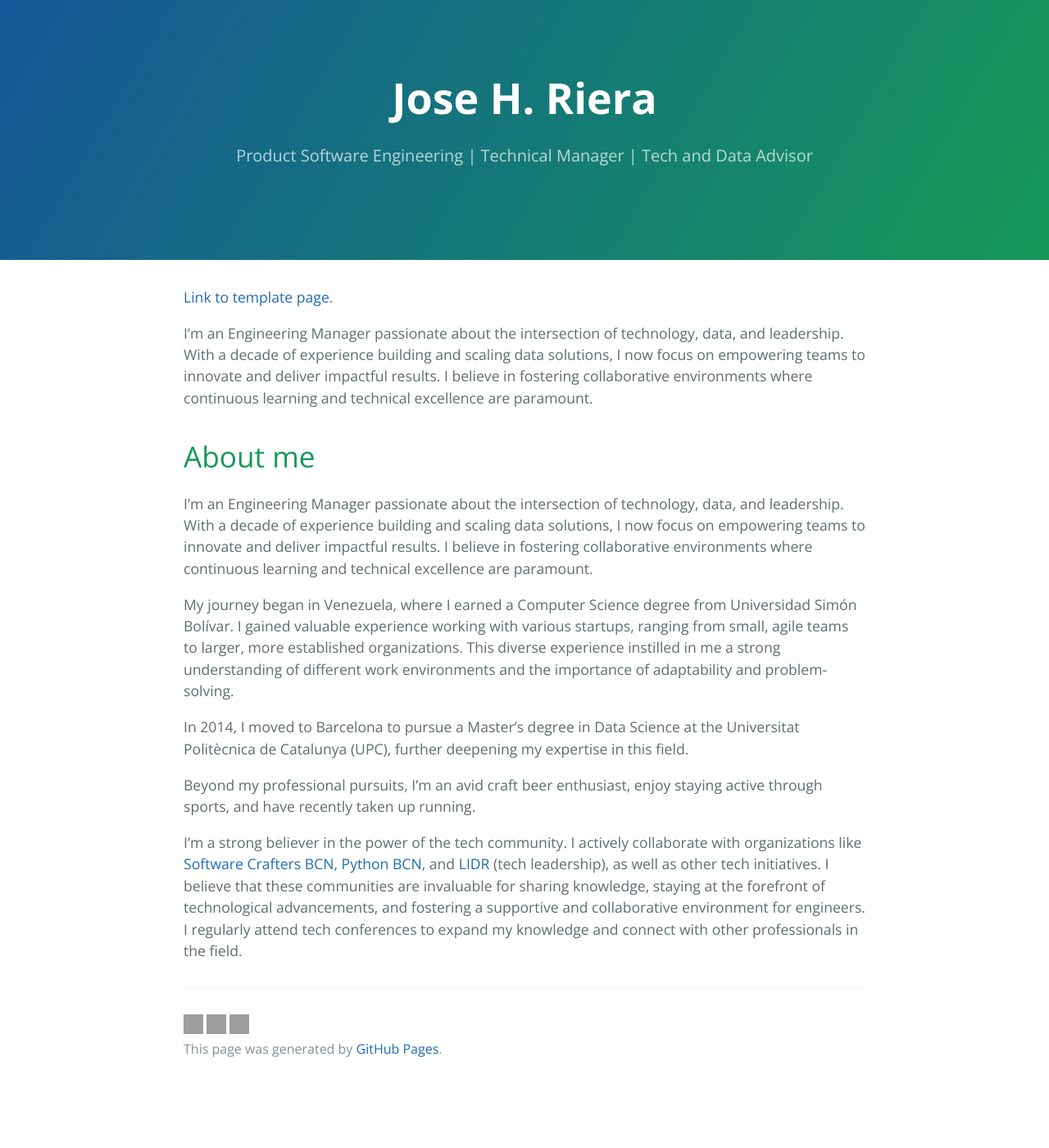
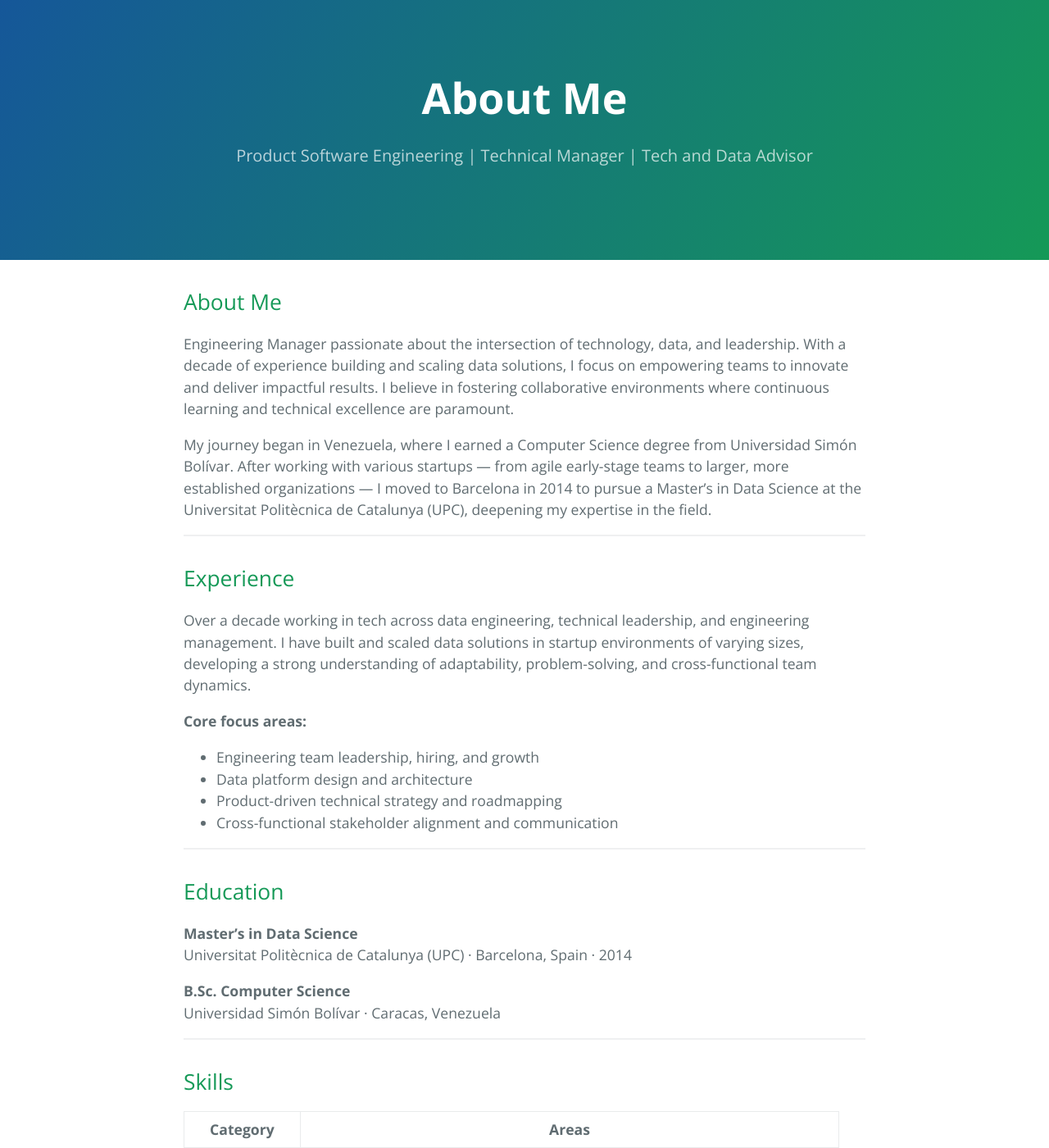
Before and after one commit to jhrs21/jhrs21.github.io, a Jekyll site: the page built from index.md, in a window 1280 px wide and 1400 px high. Shown: the whole window at 82% size. Built offline with Jekyll 4.4.1, drawn with Linux system fonts in a browser that asks for light colours; our own code applies the rules of GitHub Pages for plain Markdown files; some of the changed text lies outside the part shown; grey boxes are pictures that could not be loaded.

Commit message:
Restructure portfolio with proper sections and remove stale files
- Rewrite index.md with dedicated sections: About Me, Experience,
  Education, Skills, Community, Beyond Work
- Remove another-page.md (Cayman theme demo/template, no real content)
- Remove .travis.yml (deprecated CI, replaced by GitHub Actions)

https://claude.ai/code/session_01HkNWMSFzkTUT6UjcGrwdde

````diff
--- a/another-page.md
+++ /dev/null
@@ -1,119 +0,0 @@
----
-layout: default
-title: Another page
-description: This is just another page
----
-
-# Heeader 1
-
-This is a text example
-
-## Header 2
-
-> This is a blockquote following a header.
->
-> When something is important enough, you do it even if the odds are not in your favor.
-
-### Header 3
-
-```js
-// Javascript code with syntax highlighting.
-var fun = function lang(l) {
-  dateformat.i18n = require('./lang/' + l)
-  return true;
-}
-```
-
-```ruby
-# Ruby code with syntax highlighting
-GitHubPages::Dependencies.gems.each do |gem, version|
-  s.add_dependency(gem, "= #{version}")
-end
-```
-
-#### Header 4
-
-*   This is an unordered list following a header.
-*   This is an unordered list following a header.
-*   This is an unordered list following a header.
-
-##### Header 5
-
-1.  This is an ordered list following a header.
-2.  This is an ordered list following a header.
-3.  This is an ordered list following a header.
-
-###### Header 6
-
-| head1        | head two          | three |
-|:-------------|:------------------|:------|
-| ok           | good swedish fish | nice  |
-| out of stock | good and plenty   | nice  |
-| ok           | good `oreos`      | hmm   |
-| ok           | good `zoute` drop | yumm  |
-
-### There's a horizontal rule below this.
-
-* * *
-
-### Here is an unordered list:
-
-*   Item foo
-*   Item bar
-*   Item baz
-*   Item zip
-
-### And an ordered list:
-
-1.  Item one
-1.  Item two
-1.  Item three
-1.  Item four
-
-### And a nested list:
-
-- level 1 item
-  - level 2 item
-  - level 2 item
-    - level 3 item
-    - level 3 item
-- level 1 item
-  - level 2 item
-  - level 2 item
-  - level 2 item
-- level 1 item
-  - level 2 item
-  - level 2 item
-- level 1 item
-
-### Small image
-
-![Octocat](https://github.githubassets.com/images/icons/emoji/octocat.png)
-
-### Large image
-
-![Branching](https://guides.github.com/activities/hello-world/branching.png)
-
-
-### Definition lists can be used with HTML syntax.
-
-<dl>
-<dt>Name</dt>
-<dd>Godzilla</dd>
-<dt>Born</dt>
-<dd>1952</dd>
-<dt>Birthplace</dt>
-<dd>Japan</dd>
-<dt>Color</dt>
-<dd>Green</dd>
-</dl>
-
-```
-Long, single-line code blocks should not wrap. They should horizontally scroll if they are too long. This line should be long enough to demonstrate this.
-```
-
-```
-The final element.
-```
-
-[back](./)
--- a/index.md
+++ b/index.md
@@ -2,18 +2,58 @@
 layout: default
 ---
 
-[Link to template page](./another-page.html).
+## About Me
 
-I'm an Engineering Manager passionate about the intersection of technology, data, and leadership. With a decade of experience building and scaling data solutions, I now focus on empowering teams to innovate and deliver impactful results. I believe in fostering collaborative environments where continuous learning and technical excellence are paramount.
+Engineering Manager passionate about the intersection of technology, data, and leadership. With a decade of experience building and scaling data solutions, I focus on empowering teams to innovate and deliver impactful results. I believe in fostering collaborative environments where continuous learning and technical excellence are paramount.
 
-# About me
+My journey began in Venezuela, where I earned a Computer Science degree from Universidad Simón Bolívar. After working with various startups — from agile early-stage teams to larger, more established organizations — I moved to Barcelona in 2014 to pursue a Master's in Data Science at the Universitat Politècnica de Catalunya (UPC), deepening my expertise in the field.
 
-I'm an Engineering Manager passionate about the intersection of technology, data, and leadership. With a decade of experience building and scaling data solutions, I now focus on empowering teams to innovate and deliver impactful results. I believe in fostering collaborative environments where continuous learning and technical excellence are paramount.
+---
 
-My journey began in Venezuela, where I earned a Computer Science degree from Universidad Simón Bolívar. I gained valuable experience working with various startups, ranging from small, agile teams to larger, more established organizations. This diverse experience instilled in me a strong understanding of different work environments and the importance of adaptability and problem-solving.
+## Experience
 
-In 2014, I moved to Barcelona to pursue a Master's degree in Data Science at the Universitat Politècnica de Catalunya (UPC), further deepening my expertise in this field.
+Over a decade working in tech across data engineering, technical leadership, and engineering management. I have built and scaled data solutions in startup environments of varying sizes, developing a strong understanding of adaptability, problem-solving, and cross-functional team dynamics.
 
-Beyond my professional pursuits, I'm an avid craft beer enthusiast, enjoy staying active through sports, and have recently taken up running.
+**Core focus areas:**
+- Engineering team leadership, hiring, and growth
+- Data platform design and architecture
+- Product-driven technical strategy and roadmapping
+- Cross-functional stakeholder alignment and communication
 
-I'm a strong believer in the power of the tech community. I actively collaborate with organizations like [Software Crafters BCN](https://softwarecrafters.barcelona/), [Python BCN](https://pybcn.org/), and [LIDR](https://www.lidr.co/) (tech leadership), as well as other tech initiatives. I believe that these communities are invaluable for sharing knowledge, staying at the forefront of technological advancements, and fostering a supportive and collaborative environment for engineers. I regularly attend tech conferences to expand my knowledge and connect with other professionals in the field.
+---
+
+## Education
+
+**Master's in Data Science**
+Universitat Politècnica de Catalunya (UPC) · Barcelona, Spain · 2014
+
+**B.Sc. Computer Science**
+Universidad Simón Bolívar · Caracas, Venezuela
+
+---
+
+## Skills
+
+| Category | Areas |
+|----------|-------|
+| Management | Engineering Management · Team Building · Mentoring · Agile / Scrum · Hiring |
+| Technical | Data Architecture · Data Engineering · Python · SQL · Cloud Platforms |
+| Product | Technical Strategy · Roadmapping · Cross-team Collaboration · OKRs |
+
+---
+
+## Community
+
+A strong believer in the power of tech communities for sharing knowledge and fostering a supportive engineering culture. I actively collaborate with:
+
+- [**Software Crafters BCN**](https://softwarecrafters.barcelona/) — software craft, clean code, and engineering excellence
+- [**Python BCN**](https://pybcn.org/) — Python community in Barcelona
+- [**LIDR**](https://www.lidr.co/) — tech leadership development for engineering managers
+
+I regularly attend tech conferences to stay at the forefront of technological advancements and connect with professionals across the industry.
+
+---
+
+## Beyond Work
+
+Craft beer enthusiast · Amateur runner · Passionate about sports and an active lifestyle
````
Also changed, not shown: .travis.yml (deleted).
